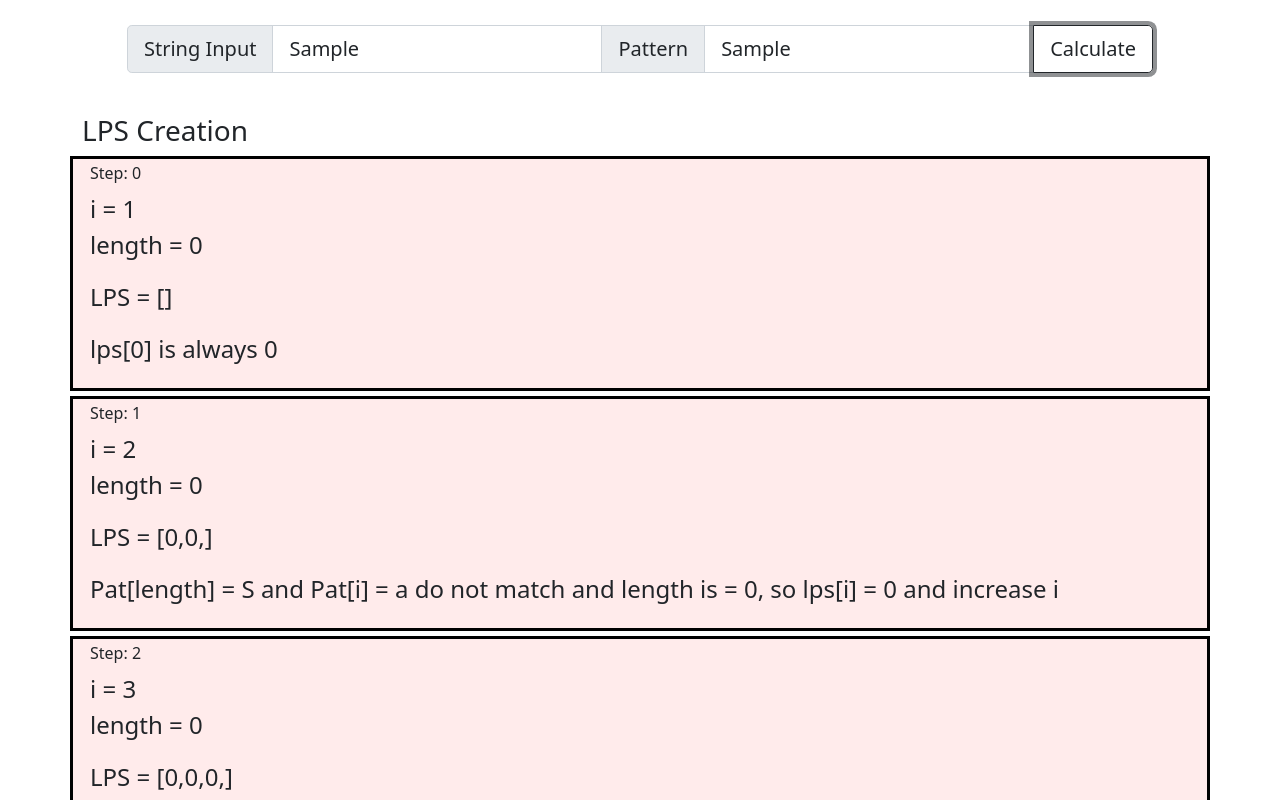
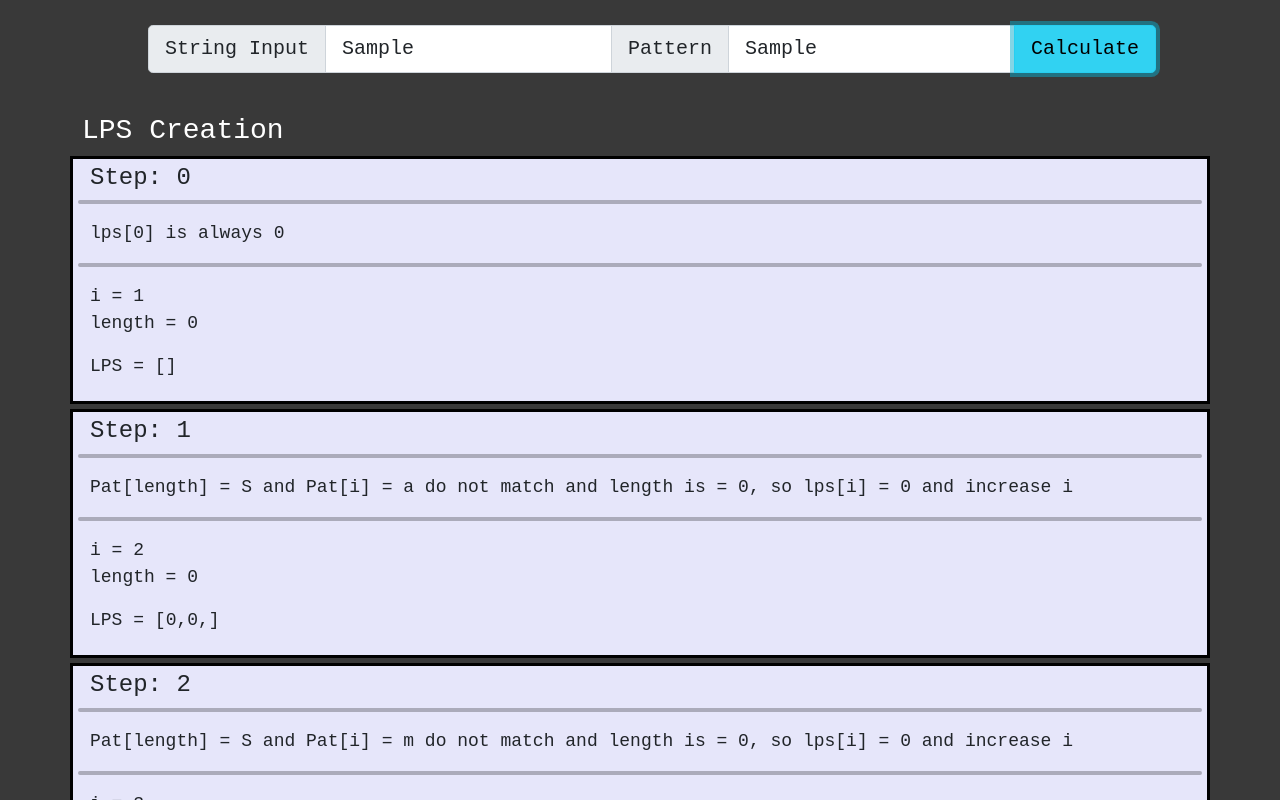
Before and after one commit to TelloVilla/bioinform-kmp, a Gatsby site: page / in a window 1280 px wide. Both pictures are taken after typing "Sample", "Sample" into the empty fields and a click on the button "Calculate". Shown: the top 800 px of the page. Built offline with nearby package versions, Linux system fonts and the light colour scheme; Gatsby itself is replaced by a stand-in of ours.

Commit message:
finished kmp step functionality

```diff
--- a/src/pages/index.js
+++ b/src/pages/index.js
@@ -1,5 +1,5 @@
 import * as React from "react";
-import { Col, Container, FormControl, InputGroup, Row, Button } from "react-bootstrap"
+import { Col, Container, FormControl, InputGroup, Row, Button, Toast, ToastContainer } from "react-bootstrap"
 import "../style/global.sass"
 import _ from "lodash";
 
@@ -11,6 +11,7 @@ const IndexPage = () => {
   const [compare, setCompare] = React.useState("");
   const [stepsLPS, setStepsLPS] = React.useState([]);
   const [stepsKMP, setStepsKMP] = React.useState([]);
+  const [show, setShow] = React.useState(false);
   const lpsSteps = [{
       step: 0,
       i: 1,
@@ -25,7 +26,12 @@ const IndexPage = () => {
 
     return(
       <Row key={s.step} className="step">
-        <h6>Step: {s.step}</h6>
+        <h4>Step: {s.step}</h4>
+        <hr></hr>
+        <p>
+          {s.instr}
+        </p>
+        <hr></hr>
         <p>
           i = {s.i}
           <br />
@@ -34,12 +40,34 @@ const IndexPage = () => {
         <p>
           LPS = [{s.lps.map(v => v + ",")}]
         </p>
+      </Row>
+    )
+
+  }
+  function kmpStepMaker(s){
+    return(
+      <Row key={s.step} className="step">
+        <h4>Step: {s.step}</h4>
+        <h5>String: {s.string}</h5>
+        <h5>Pattern: {s.comp}</h5>
+        <hr></hr>
         <p>
           {s.instr}
         </p>
+        <hr></hr>
+        <p>
+          i = {s.i}
+          <br />
+          j = {s.j}
+        </p>
+        <p>
+          LPS = [{s.lps.map(v => v + ",")}]
+        </p>
+        <p>
+          Patterns found at index: {s.pattern}
+        </p>
       </Row>
     )
-
   }
 
 
@@ -54,50 +82,58 @@ const IndexPage = () => {
     setStepsLPS(lpsSteps);
 
     let newStep = {
+      string: input,
+      comp: compare,
       step: 0,
       i: 0,
       j: 0,
       pattern: [],
-      instr: ""
+      instr: "Starting Values",
+      lps: lps
     }
+
+    kmpSteps[0] = _.clone(newStep);
 
 
     let step = 0;
     let i = 0;
     let j = 0;
     while(i < n){
-      step++;
       if(compare[j] === input[i]){
-        newStep.instr = "String[i] = " + input[i] + " and Pat[j] = " + compare[j] + " match so increase i and j"
+        step++;
+        newStep.instr = "i = " + i + " j = " + j + ", String[i] = " + input[i] + " and Pat[j] = " + compare[j] + " match so increase i and j"
         j++;
         i++;
         newStep.i++;
         newStep.j++;
         newStep.step++;
-        kmpSteps[step-1] = _.clone(newStep);
+        kmpSteps[step] = _.clone(newStep);
       }
       if(j === m){
-        newStep.instr = "j = length of pattern, pattern found at " + (i-j) + ", set j to lps[j-1]"
+        step++;
+        newStep.instr = "j = length of pattern, pattern found at " + (i-j) + ", set j to lps[j-1] = " + lps[j-1]
         pattern.push((i-j))
         j = lps[j - 1];
         newStep.j = j;
         newStep.pattern = _.clone(pattern);
         newStep.step++;
-        kmpSteps[step-1] = _.clone(newStep);
+        kmpSteps[step] = _.clone(newStep);
 
       }else if( i < n && compare[j] !== input[i]){
         if(j !== 0){
-          newStep.instr = "String[i] = " + input[i] + " and Pat[j] = " + compare[j] + " do not match and j > 0, set j to lps[j-1]"
+          step++;
+          newStep.instr = "i = " + i + " j = " + j + ", String[i] = " + input[i] + " and Pat[j] = " + compare[j] + " do not match and j = " + j + " which is > 0, set j to lps[j-1] = " + lps[j-1]
           j = lps[j-1];
           newStep.j = j;
           newStep.step++;
           kmpSteps[step] = _.clone(newStep);
         }else{
-          newStep.instr = "String[i] = " + input[i] + " and Pat[j] = " + compare[j] + " do not match and j = 0, so increase i"
-          i = i + 1;
+          step++;
+          newStep.instr = "i = " + i + " j = " + j + ", String[i] = " + input[i] + " and Pat[j] = " + compare[j] + " do not match and j = 0, so increase i"
+          i++;
           newStep.i = i;
           newStep.step++;
-          kmpSteps[step-1] = _.clone(newStep);
+          kmpSteps[step] = _.clone(newStep);
         }
       }
     }
@@ -156,26 +192,41 @@ const IndexPage = () => {
     return lps;
   }
   function handleSubmit(){
+    if(input.length > 30 || compare.length > 30){
+      setShow(true);
+      return;
+    }
     kmpSearch(input, compare);
-    console.log(lpsSteps)
-    console.log(kmpSteps)
+    setStepsKMP(kmpSteps)
   }
   return (
     <Container>
       <Row>
+        <ToastContainer position="middle-center">
+        <Toast bg="warning" onClose={()=>setShow(false)} show={show} delay={5000} autohide>
+          <Toast.Header>
+            <strong className="me-auto">Alert</strong>
+          </Toast.Header>
+          <Toast.Body>
+            String or Pattern may not exceed 30 characters
+          </Toast.Body>
+        </Toast>
+        </ToastContainer>
+
         <Col className="input" lg="auto">
         <InputGroup size="lg" className="mb-3">
           <InputGroup.Text id="string-input">String Input</InputGroup.Text>
           <FormControl onChange={e => setInput(e.target.value)} aria-label="String Input" aria-describedby="string-input"></FormControl>
           <InputGroup.Text id="string-compare">Pattern</InputGroup.Text>
           <FormControl onChange={e => setCompare(e.target.value)} aria-label="pattern" aria-describedby="pattern"></FormControl>
-          <Button variant="outline-dark" onClick={handleSubmit} id="string-input">Calculate</Button>
+          <Button variant="info" onClick={handleSubmit} id="string-input">Calculate</Button>
         </InputGroup>
         </Col>
       </Row>
       {stepsLPS.length > 0 && <h3>LPS Creation</h3>}
       {stepsLPS.map(lpsStepMaker)}
       {stepsKMP.length > 0 && <h3>KMP Steps</h3>}
+      {stepsKMP.map(kmpStepMaker)}
 
 
     </Container>
--- a/src/style/global.sass
+++ b/src/style/global.sass
@@ -1,11 +1,23 @@
 @import "bootstrap/scss/bootstrap.scss"
+
+body
+    font-family: monospace
+    background-color:  #393939
+
+hr
+    border: 2px solid black
+    border-radius: 3px
+
+h3
+    color: white
+
 .input
     margin: auto
     padding: 25px
 
 .step
-    background-color: #FFEBEB
+    background-color: #e6e6fa
     padding: 5px
     border: 3px solid black
     margin-bottom: 5px
-    font-size: 24px
+    font-size: 18px
```
